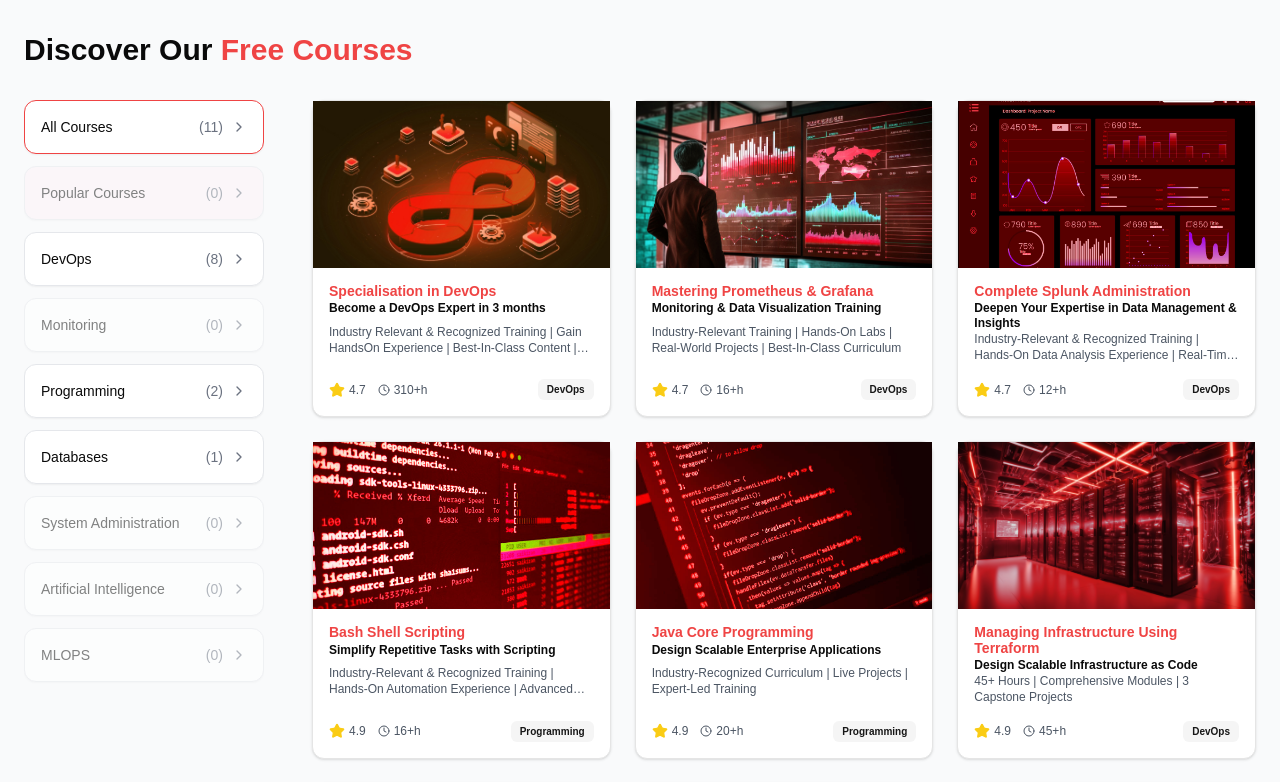
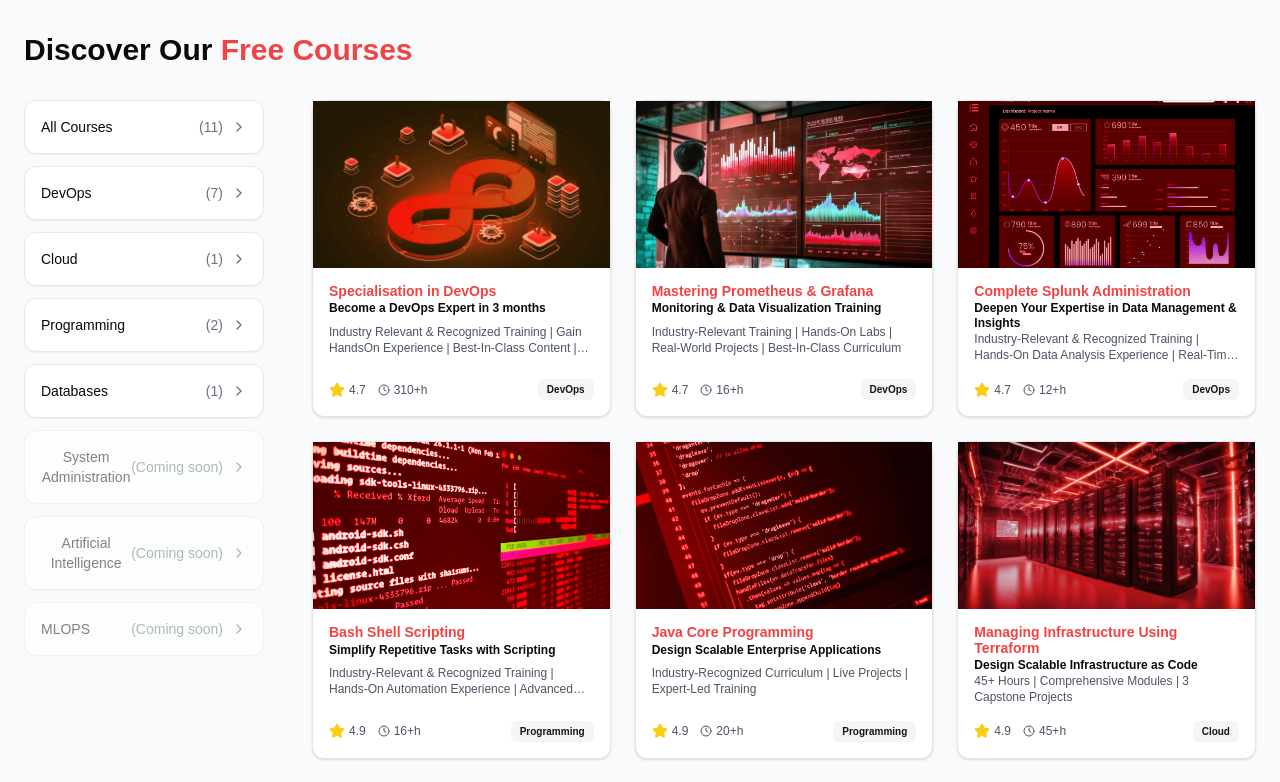
Before and after one commit to bhupeshchoudhary/hash13FrontEnd, a Next.js app: page /courses in a window 1280 px wide. Shown: the top 782 px of the page. Built offline with nearby package versions, Linux system fonts and the light colour scheme.

Commit message:
refactor: created new category name cloud with logic implementation and listed terraform over there

```diff
--- a/data/courses/specialisation-in-terraform.tsx
+++ b/data/courses/specialisation-in-terraform.tsx
@@ -11,7 +11,7 @@ export const specialisationInTerraform: Course = {
     price: 3993,
     originalPrice: 7500,
     enrolledStudents: 12000,
-    category: "DevOps",
+    category: "Cloud",
     shortDescription: "45+ Hours | Comprehensive Modules | 3 Capstone Projects",
     paymentLink: " https://rzp.io/rzp/LhA0dcV1",
     backgroundImage: "/assets/cources/courseDetails/terraform/terraform.jpg",
--- a/src/app/courses/page.tsx
+++ b/src/app/courses/page.tsx
@@ -132,16 +132,16 @@ const CoursePage: React.FC = () => {
 
   // Categories with Counts
   const categoriesWithCounts = useMemo(() => {
-    const categoryCounts: { [key: string]: number } = courseInfo.reduce((acc, course) => {
+    const categoryCounts: { [key: string]:  number } = courseInfo.reduce((acc, course) => {
       acc[course.category] = (acc[course.category] || 0) + 1;
       return acc;
     }, {} as { [key: string]: number });
 
     const baseCategories: Category[] = [
       { name: "All Courses", highlight: false },
-      { name: "Popular Courses", highlight: true },
+      // { name: "Popular Courses", highlight: true },
       { name: "DevOps", highlight: false },
-      { name: "Monitoring", highlight: false },
+      { name: "Cloud", highlight: false },
       { name: "Programming", highlight: false },
       { name: "Databases", highlight: false },
       { name: "System Administration", highlight: false },
@@ -155,9 +155,12 @@ const CoursePage: React.FC = () => {
       ...category,
       count: category.name === "All Courses"
         ? courseInfo.length
-        : categoryCounts[category.name] || 0
+        : categoryCounts[category.name] || 0,
+      displayCount: category.name === "All Courses"
+        ? courseInfo.length
+        : (categoryCounts[category.name] || 0 ) === 0 ? "Coming soon" : categoryCounts[category.name],
     }));
-  }, []);
+  }, [courseInfo]);
 
   const handleCategoryClick = (categoryName: string): void => {
     setSelectedCategory(categoryName);
@@ -198,27 +201,27 @@ const CoursePage: React.FC = () => {
               <ScrollArea className="h-auto lg:h-[calc(100vh-200px)] pr-4">
                 <div className="grid grid-cols-2 sm:grid-cols-3 lg:grid-cols-1 gap-3">
                   {categoriesWithCounts.map((category) => (
+
+
+
                     <button
                       key={category.name}
-                      onClick={() => handleCategoryClick(category.name)}
-                      className={`
-                        flex items-center justify-between w-full p-3 lg:p-4
-                        rounded-xl border border-gray-200
-                        shadow-sm hover:shadow-md transition-all
+                      onClick={()=> handleCategoryClick(category.name)}
+                      className={`flex items-center justify-between w-full p-3 lg:p-4 rounded-xl border border-gray-200 shadow-sm hover:shadow-md transition-all
                         ${category.highlight ? 'bg-pink-50' : 'bg-white'}
-                        ${selectedCategory === category.name ? 'border-red-500 bg-red-50' : ''}
-                        ${category.count === 0 ? 'opacity-50' : ''}
+                        ${selectedCategory === category.name ? 'border-red-50- bg-red-50': ''}
+                        ${typeof category.displayCount === 'string' ? 'opacity-50': ''}
+                        disabled={typeof category.displayCount === 'string' ? 'opacity-50' : ''}
                       `}
-                      disabled={category.count === 0}
-                    >
-                      <span className="text-xs sm:text-sm font-medium truncate">
-                        {category.name}
-                      </span>
-                      <div className="flex items-center gap-2 text-gray-500 flex-shrink-0">
-                        <span className="text-xs sm:text-sm">({category.count})</span>
-                        <ChevronRight className="h-3 w-3 sm:h-4 sm:w-4" />
-                      </div>
-                    </button>
+                      >
+                        <span className="text-xs sm:text-sm font-medium ">{category.name}</span>
+                        <div className="flex items-center gap-2 text-gray-500 flex-shrink-0">
+                          <span className="text-xs sm:text-sm">({category.displayCount})</span>
+                          <ChevronRight className="h-3 w-3 sm:h-4 sm:w-4" />
+                        </div>
+                      </button>
+
+
                   ))}
                 </div>
               </ScrollArea>
```
